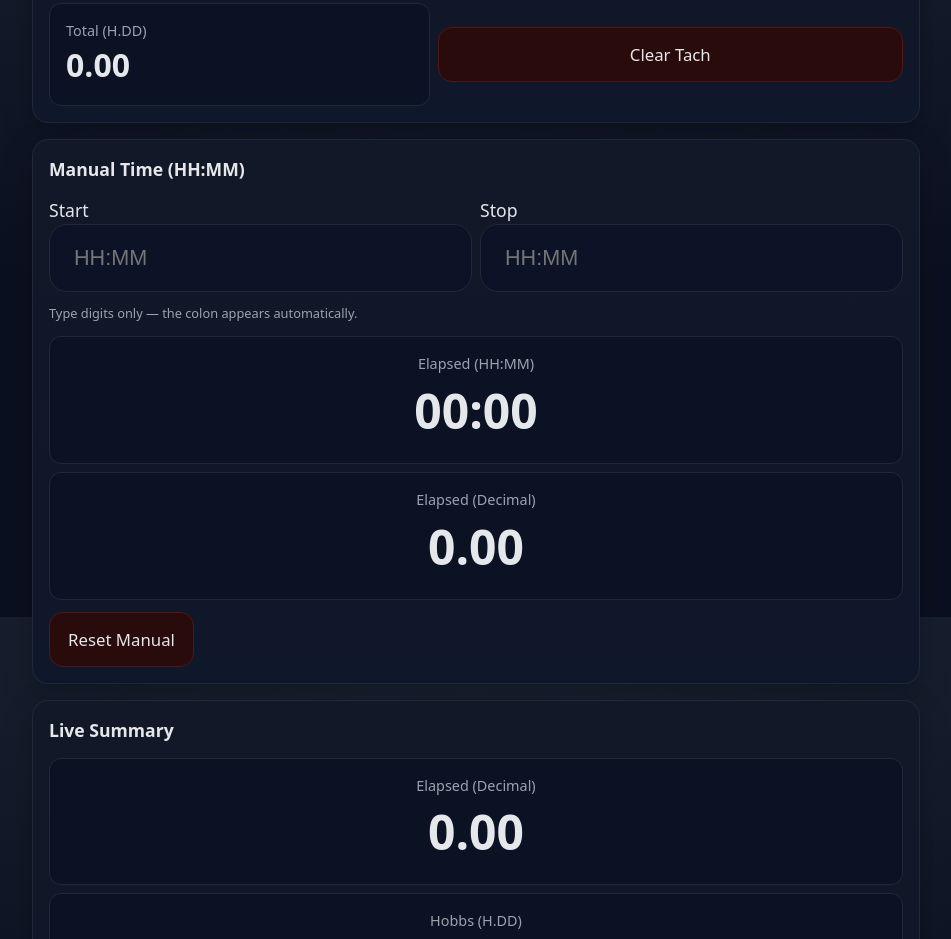
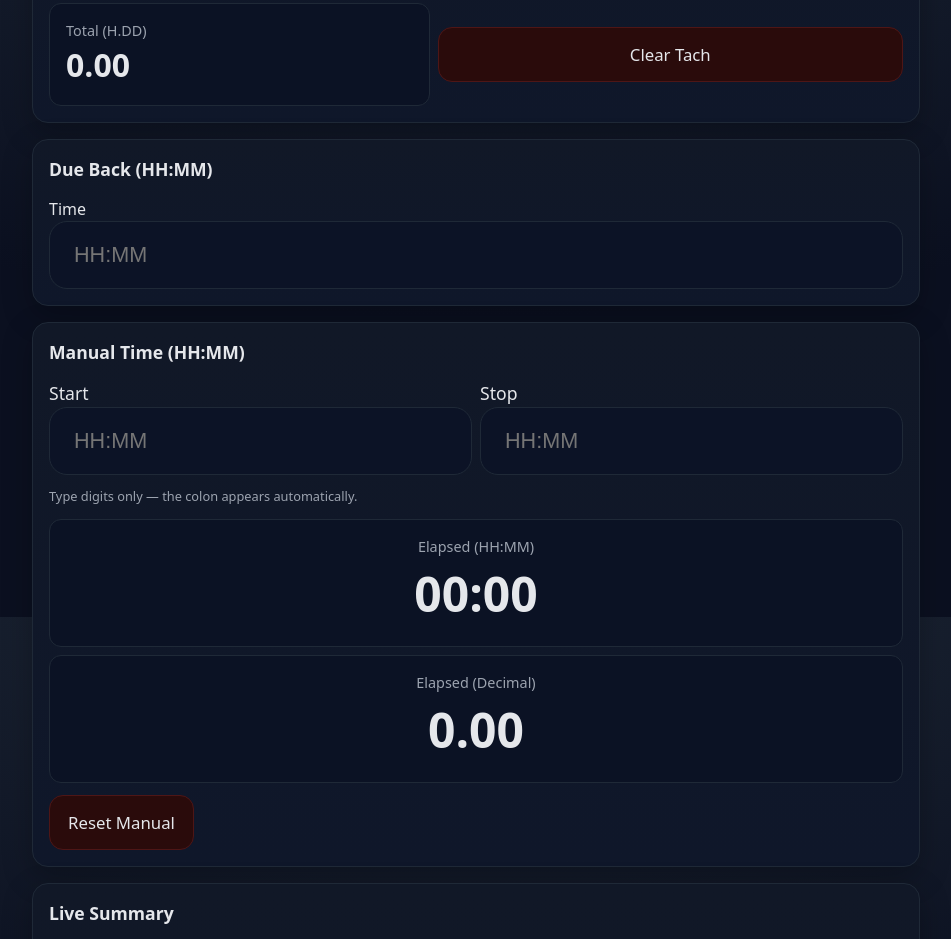
Before and after one commit to jgameron/CFI-TK, a plain HTML site: page index.html in a window 1280 px wide. Shown: the part 1783-2722 px from the top of the page, without its empty margins (164-1115 px from the left). Drawn offline with Linux system fonts and the light colour scheme.

Commit message:
Add due back time input

```diff
--- a/app.js
+++ b/app.js
@@ -28,6 +28,7 @@
     tachStop: $("#tachStop"),
     tachTotal: $("#tachTotal"),
     clearTach: $("#clearTach"),
+    dueBack: $("#dueBack"),
     manStart: $("#manStart"),
     manStop: $("#manStop"),
     manHHMM: $("#manHHMM"),
@@ -60,6 +61,7 @@
     landings: { student: 0, instructor: 0 },
     hobbs: { start: "", stop: "" },
     tach: { start: "", stop: "" },
+    due: { back: "" },
     manual: { start: "", stop: "" },
     meta: { updatedAt: new Date().toISOString() },
   };
@@ -346,6 +348,13 @@
   });
   renderManual();
 
+  // ==== DUE BACK TIME (HH:MM) ====
+  function renderDue(){
+    els.dueBack.value = st.due.back;
+  }
+  bindTimeInput(els.dueBack, 'due.back');
+  renderDue();
+
   // ==== SUMMARY ====
   function renderSummary(){
     const lines = [];
@@ -391,6 +400,13 @@
       if (tachStart) lines.push("  Start: " + tachStart);
       if (tachStop) lines.push("  Stop : " + tachStop);
       if (tachStart && tachStop) lines.push("  Total: " + tachTotal + " h");
+      lines.push("");
+    }
+    // Due Back
+    const dueBack = st.due.back;
+    if (dueBack) {
+      lines.push("[Due Back]");
+      lines.push("  Time: " + dueBack);
       lines.push("");
     }
     // Manual
--- a/index.html
+++ b/index.html
@@ -260,6 +260,14 @@
         </div>
       </section>
 
+      <section class="card" id="dueBackCard">
+        <h2>Due Back (HH:MM)</h2>
+        <div>
+          <label for="dueBack">Time</label>
+          <input id="dueBack" class="ktime" inputmode="numeric" placeholder="HH:MM">
+        </div>
+      </section>
+
       <section class="card" id="manualCard">
         <h2>Manual Time (HH:MM)</h2>
         <div class="section-row">
```
